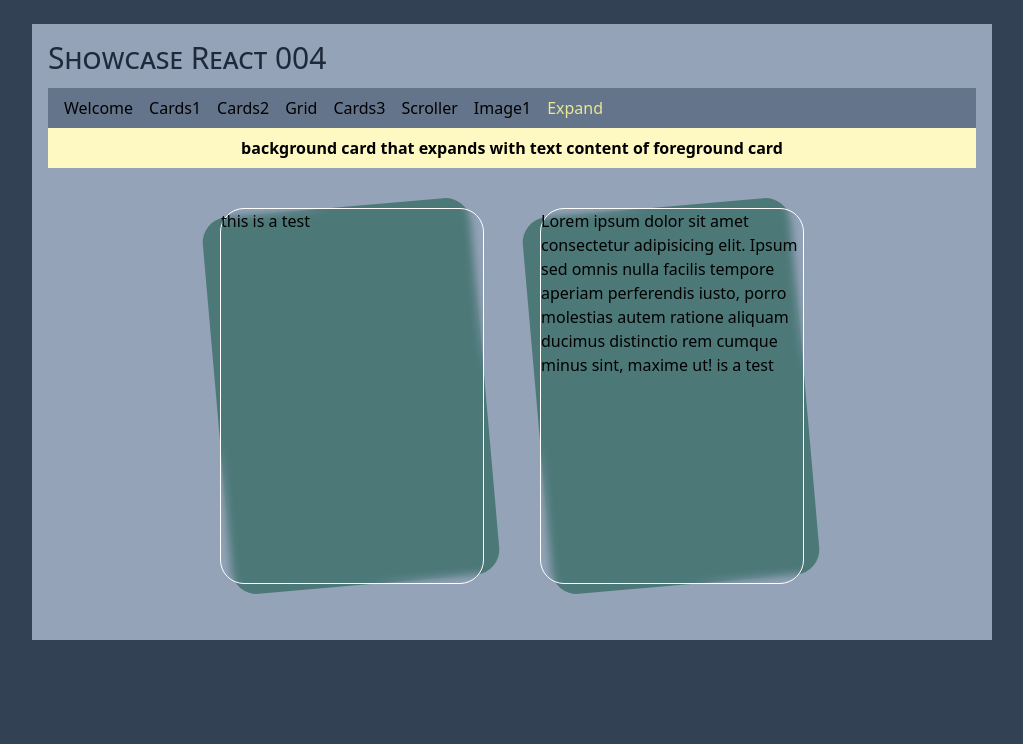
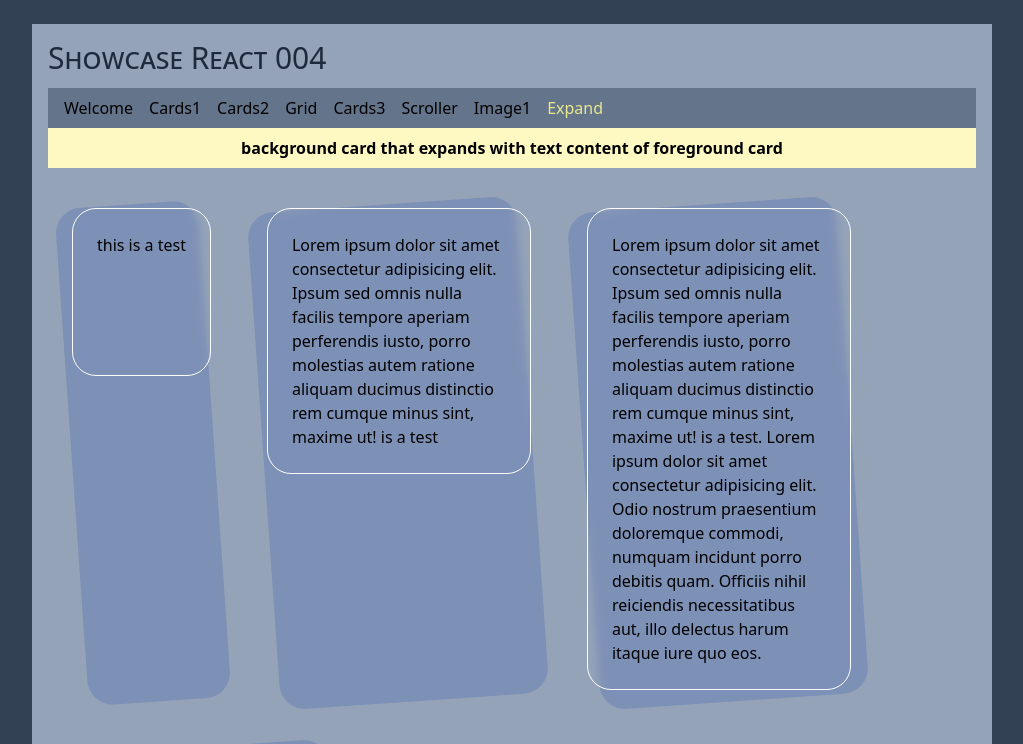
Before and after one commit to epx-edta/showcase-react-004, a React (Vite) app: page /expand in a window 1280 px wide. Shown: the top 744 px of the page, without its empty margins (128-1151 px from the left). Built offline with nearby package versions, Linux system fonts and the light colour scheme.

Commit message:
three diferent heights

```diff
--- a/src/components/TiltedBackgroundCard.tsx
+++ b/src/components/TiltedBackgroundCard.tsx
@@ -11,10 +11,10 @@ export const TiltedBackgroundCard = ({
 		<div className="flex justify-center p-6">
 			<div className="relative">
 				{/* tilted background card */}
-				<div className="w-[16rem] h-[22.5rem] top-[.5rem] left-[.2rem] absolute inset-0 rounded-3xl bg-emerald-900 opacity-50 -rotate-[5deg] scale-105"></div>
+				<div className="max-w-[16rem] min-h-[10rem] top-[.5rem] left-[.2rem] absolute inset-0 rounded-3xl bg-blue-800 opacity-20 -rotate-[4deg] scale-105 z-0"></div>
 
 				{/* main card: blurs see-through opacity */}
-				<div className="relative w-[16.5rem] h-[23.5rem] rounded-[1.5rem] border border-white backdrop-blur-sm">
+				<div className="relative max-w-[16.5rem] min-h-[10.5rem] rounded-[1.5rem] border border-white backdrop-blur-sm p-6 z-10">
 					{children}
 				</div>
 			</div>
--- a/src/pages/PageExpand.tsx
+++ b/src/pages/PageExpand.tsx
@@ -2,9 +2,15 @@ import { TiltedBackgroundCard } from "../components/TiltedBackgroundCard";
 
 export const PageExpand = () => {
 	return (
-		<div className="flex gap-2 justify-center">
+		<div className="flex gap-2 justify-start flex-wrap">
 		<TiltedBackgroundCard>
 			<p>this is a test</p>
+		</TiltedBackgroundCard>
+		<TiltedBackgroundCard>
+			<p>Lorem ipsum dolor sit amet consectetur adipisicing elit. Ipsum sed omnis nulla facilis tempore aperiam perferendis iusto, porro molestias autem ratione aliquam ducimus distinctio rem cumque minus sint, maxime ut! is a test</p>
+		</TiltedBackgroundCard>
+		<TiltedBackgroundCard>
+			<p>Lorem ipsum dolor sit amet consectetur adipisicing elit. Ipsum sed omnis nulla facilis tempore aperiam perferendis iusto, porro molestias autem ratione aliquam ducimus distinctio rem cumque minus sint, maxime ut! is a test. Lorem ipsum dolor sit amet consectetur adipisicing elit. Odio nostrum praesentium doloremque commodi, numquam incidunt porro debitis quam. Officiis nihil reiciendis necessitatibus aut, illo delectus harum itaque iure quo eos.</p>
 		</TiltedBackgroundCard>
 		<TiltedBackgroundCard>
 			<p>Lorem ipsum dolor sit amet consectetur adipisicing elit. Ipsum sed omnis nulla facilis tempore aperiam perferendis iusto, porro molestias autem ratione aliquam ducimus distinctio rem cumque minus sint, maxime ut! is a test</p>
```
